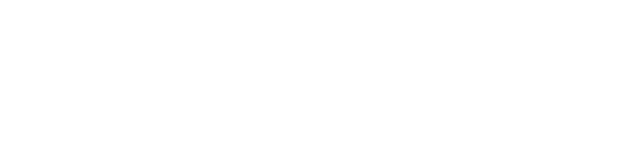
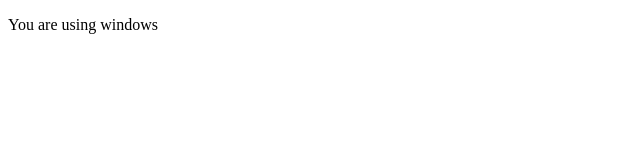
Before and after one commit to monishsharma/findDevice, a plain HTML site: page index.html in a window 1280 px wide. Shown: the whole page, without its empty margins (0-640 px from the left). Drawn offline with Linux system fonts and the light colour scheme.

Commit message:
Update index.html

```diff
--- a/index.html
+++ b/index.html
@@ -35,7 +35,9 @@
 		if (isMobile.iOS()) {
   			element.innerHTML = "You are using IOS";
 		}
-
+		else {
+			element.innerHTML = "You are using windows";
+		}
 	</script>
 </body>
 </html>
```
